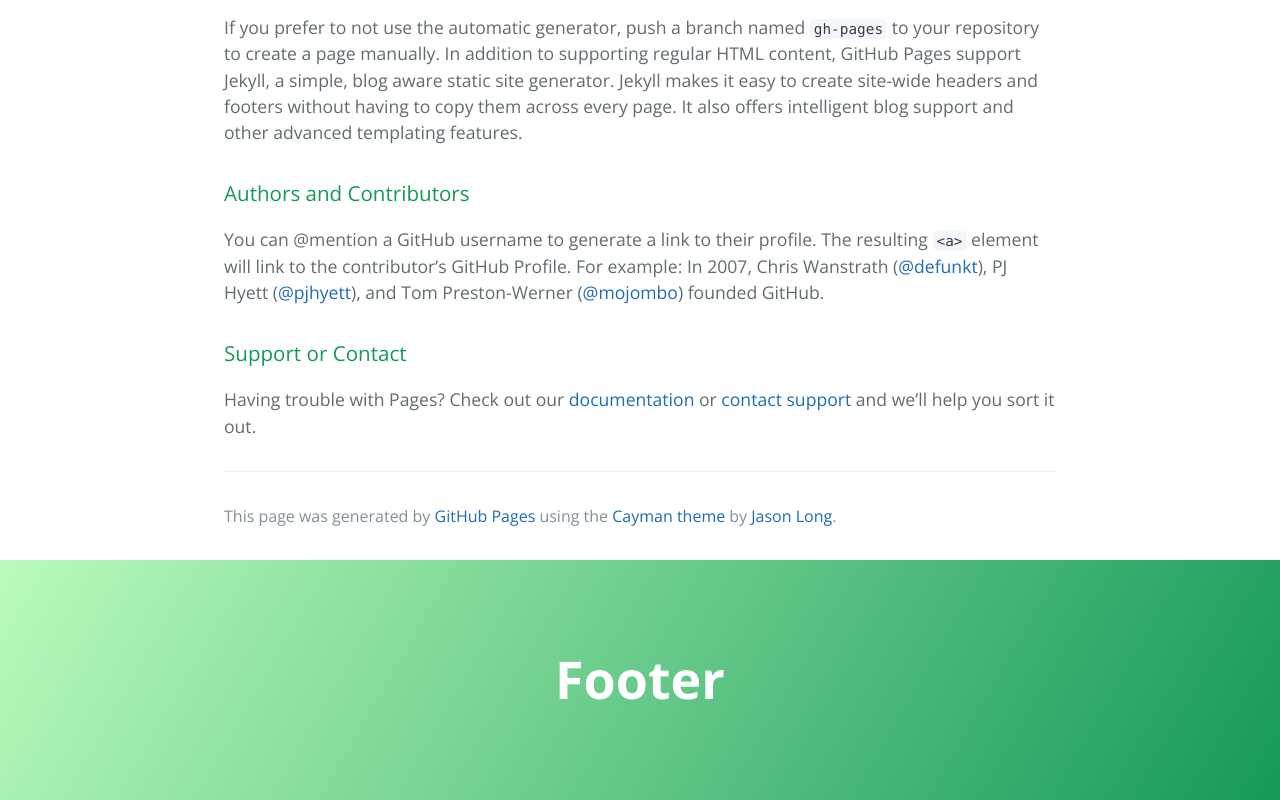
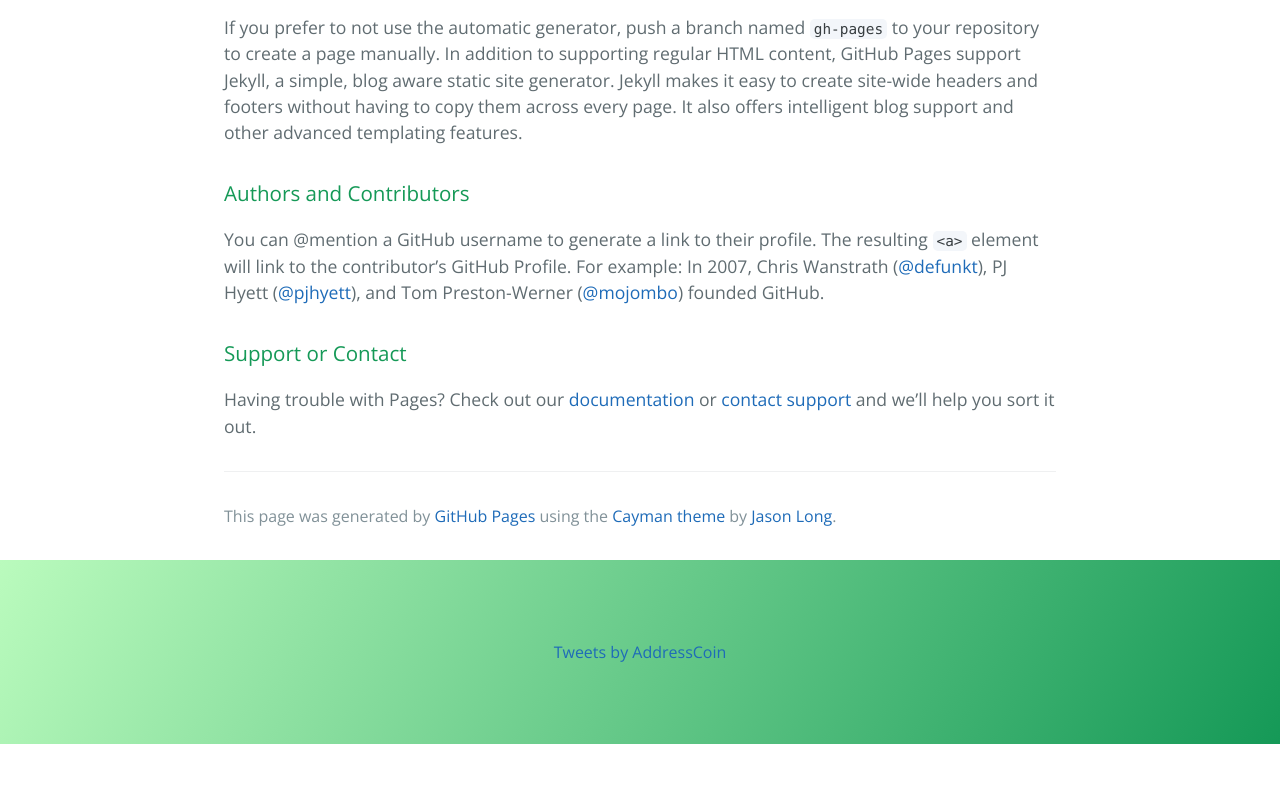
Before and after one commit to AddressCoin/AddressCoin.github.io, a plain HTML site: page index.html in a window 1280 px wide. Shown: the part 1197-1997 px from the top of the page. After the commit the page ends 1941 px from the top, so only its background shows below. Drawn offline with nearby package versions, Linux system fonts and the light colour scheme.

Commit message:
Added footer Twitter widget

```diff
--- a/index.html
+++ b/index.html
@@ -51,7 +51,7 @@
     </section>
 
     <section class="page-header">
-      <h1 class="project-name">Footer</h1>
+      <a class="twitter-timeline" data-width="520" data-height="360" href="https://twitter.com/AddressCoin">Tweets by AddressCoin</a> <script async src="//platform.twitter.com/widgets.js" charset="utf-8"></script>
     </section>
 
   </body>
```
